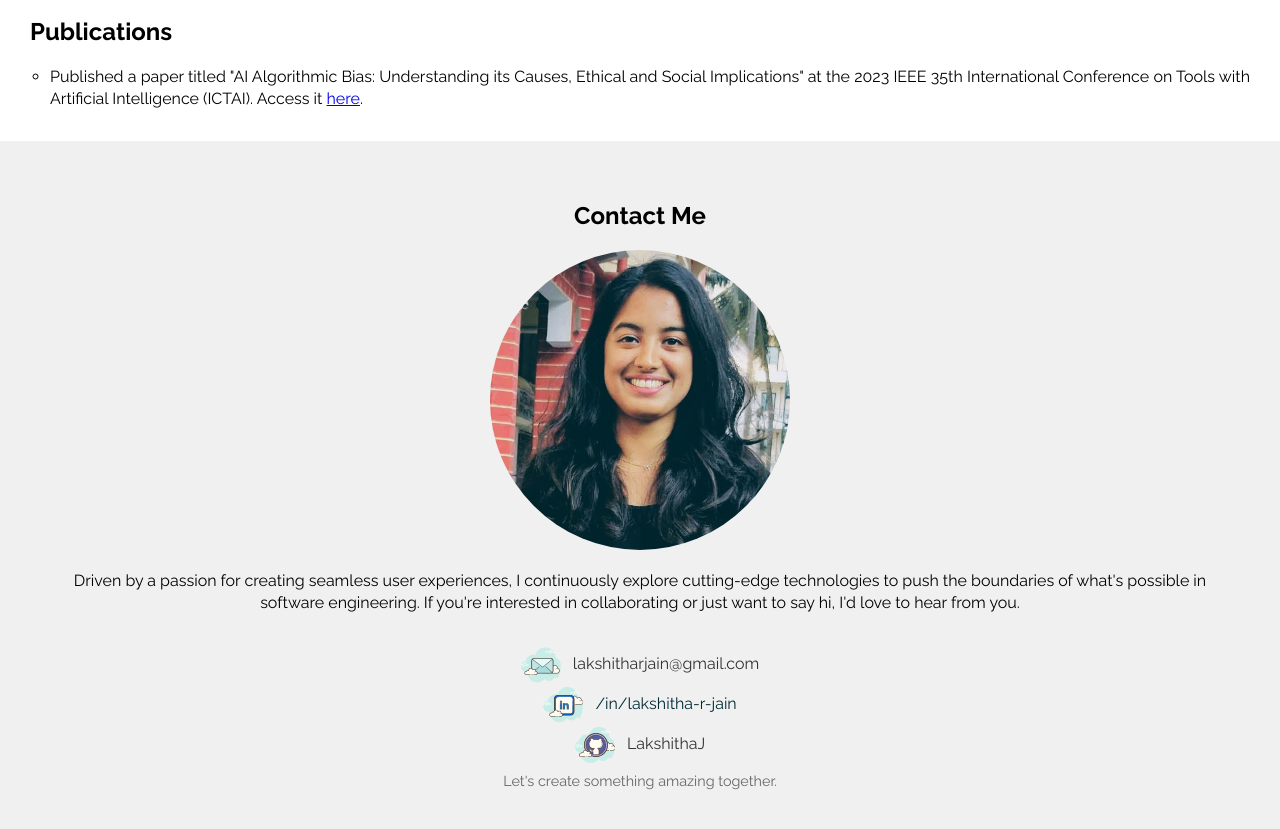
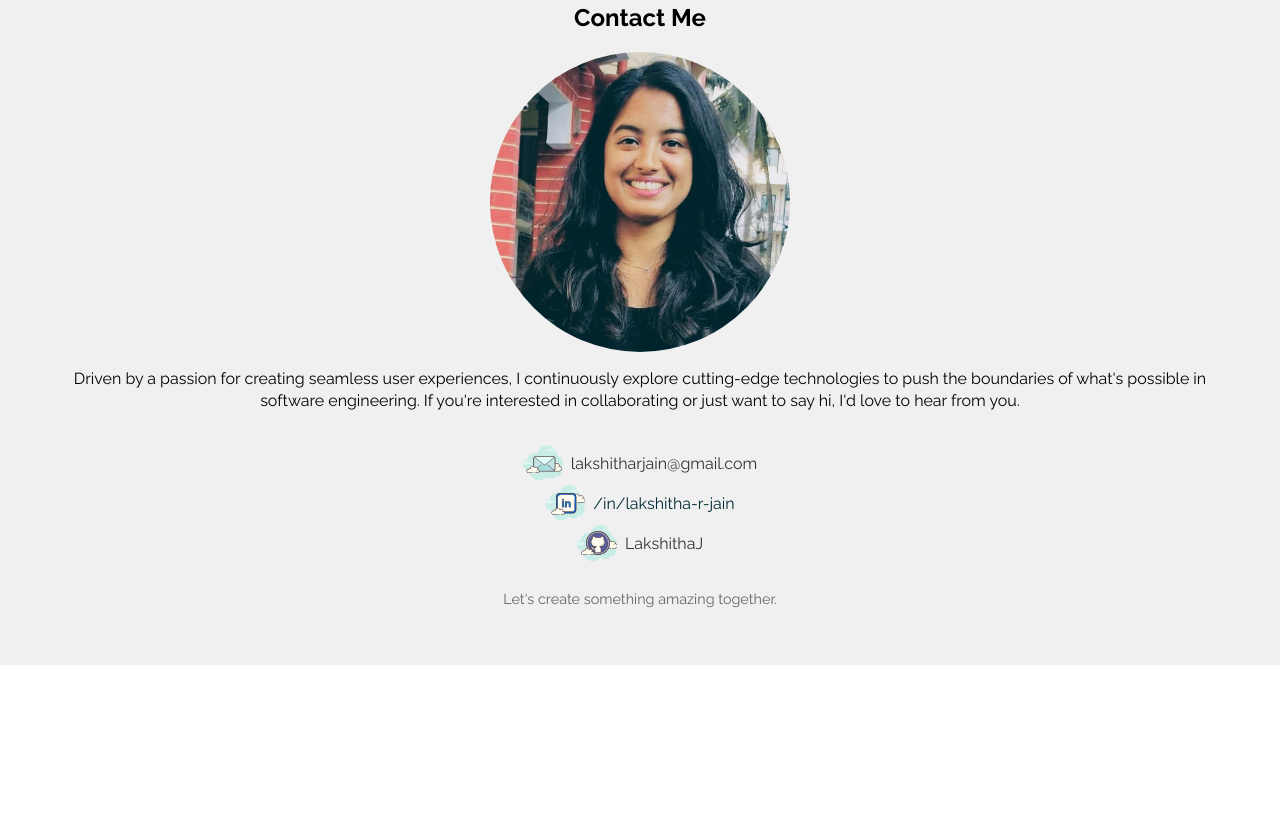
Before and after one commit to LakshithaJ/LakshithaJ.github.io, a plain HTML site: page index.html in a window 1280 px wide. Shown: the part 3475-4304 px from the top of the page. After the commit the page ends 4140 px from the top, so only its background shows below. Drawn offline with Linux system fonts and the light colour scheme.

Commit message:
fix contact-link css and spacing issues

```diff
--- a/assets/styles/styles.css
+++ b/assets/styles/styles.css
@@ -171,6 +171,9 @@ section ul {
   background-color: #f0f0f0;
   padding: 40px;
   text-align: center;
+  display: flex;
+  align-items: center;
+  flex-direction: column;
 }
 
 #contact-info img {
@@ -190,7 +193,9 @@ section ul {
   text-decoration: none;
   color: #333;
   margin: 10px;
-  display: inline-block;
+  display: flex;
+  align-items: center;
+  justify-content: center;
 }
 
 .contact-link.linkedin {
@@ -206,7 +211,7 @@ section ul {
 }
 
 .closing-remark {
-  margin-top: 20px;
+  margin-top: 40px;
   font-size: 0.9em;
   color: #666;
 }
```
Also changed, not shown: index.html (+9 -9 lines).
